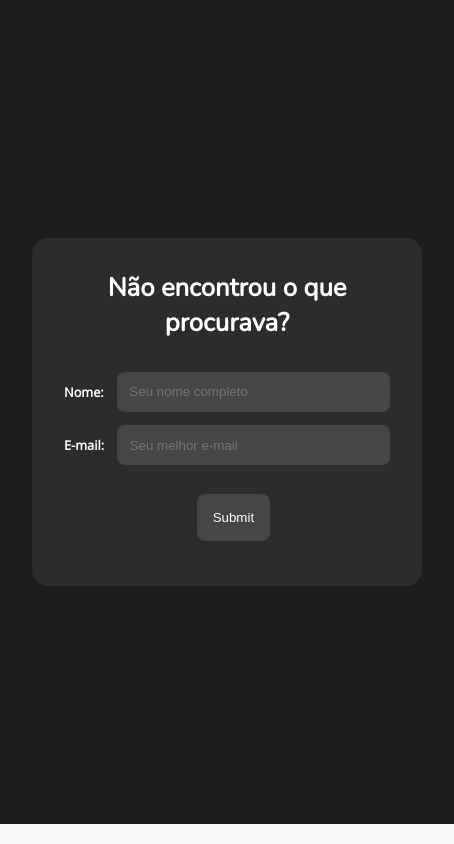
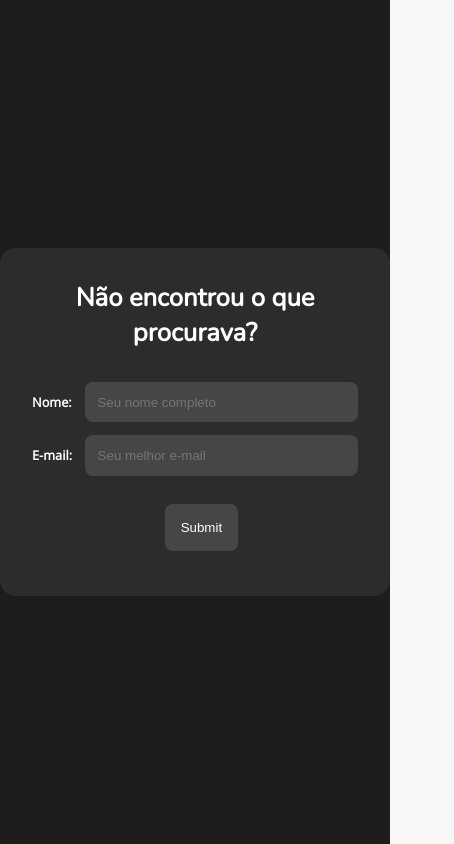
Before and after one commit to alvesxdani/tela-forms, a React (Vite) app: page / in a window 390 px wide. Shown: the whole page, 454 px wide, since content can reach past the window. Built offline with nearby package versions, Linux system fonts and the light colour scheme.

Commit message:
Add responsivity

```diff
--- a/src/components/Forms/style.ts
+++ b/src/components/Forms/style.ts
@@ -3,10 +3,15 @@ import styled from "styled-components";
 export const FormsContent = styled.div`
 background: #2c2c2c;
 color: #fff;
-width: 500px;
+max-width: 500px;
 padding: 2rem;
 font: 0.8rem 'Open Sans', serif;
 border-radius: 1rem;
+
+@media (min-width: 400px) {
+    width: 80%;
+    }
+
   h1 {
     font-family: 'Nunito', sans-serif;
     text-align: center;
--- a/src/style.ts
+++ b/src/style.ts
@@ -3,9 +3,8 @@ import styled from "styled-components";
 export const Container = styled.div`
   background: #1d1d1d;
   color: #fff;
-  padding: 2rem;
   width: 100%;
-  height: 90vh;
+  height: 100vh;
   display: flex;
   justify-content: center;
   align-items: center;
```
